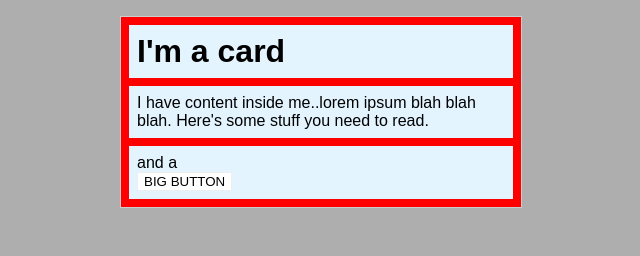
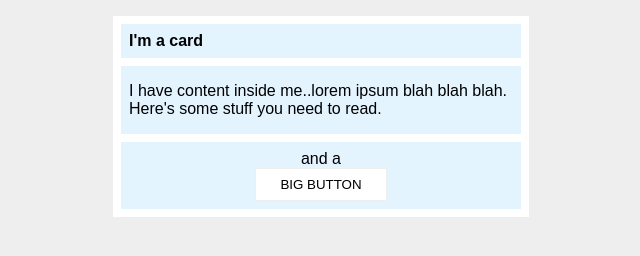
Before and after one commit to flapjackstan/web_dev-odin_project, a plain HTML site: page foundations-css/foundations/margin-and-padding-2/index.html in a window 1280 px wide. Shown: the whole page, without its empty margins (319-959 px from the left). Drawn offline with Linux system fonts and the light colour scheme.

Commit message:
finished css module

```diff
--- a/foundations-css/foundations/margin-and-padding-2/style.css
+++ b/foundations-css/foundations/margin-and-padding-2/style.css
@@ -1,37 +1,47 @@
 body {
-  background: rgba(49, 46, 46, 0.384);
+  background: #eee;
   font-family: sans-serif;
 }
 
 .card {
   width: 400px;
-  /* background: #fff; */
-  background: red;
+  background: #fff;
   margin: 16px auto;
-  border: 1px solid #ccc;
+
+  padding: 8px;
 }
 
 /* Everything inside of .card element not including .card*/
 .card > * {
-  margin: 8px 8px;
   padding: 8px;
 }
 
-/* margin: top right bottom left */
 .title {
   background: #e3f4ff;
+
+  margin-top: 0;
+  margin-bottom: 8px;
+  font-size: 16px;
 }
 
 .content {
   background: #e3f4ff;
+
+  margin-bottom: 8px;
+  padding: 16px 8px;
 }
 
 .button-container {
   background: #e3f4ff;
+
+  text-align: center;
 }
 
 button {
   background: white;
   border: 1px solid #eee;
+
   display:block;
+  margin: 0 auto;
+  padding: 8px 24px;
 }
```
